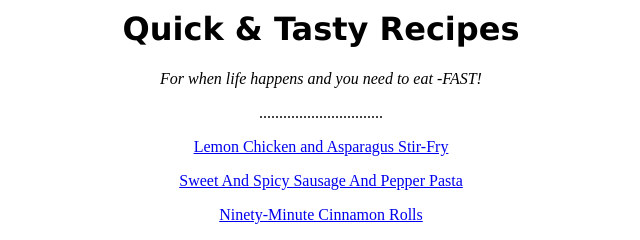
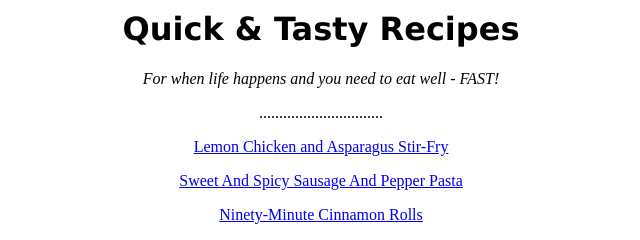
Before and after one commit to davidhinkley/odin-recipes, a plain HTML site: page index.html in a window 1280 px wide. Shown: the part 249-489 px from the top of the page, 319-959 px from the left. Drawn offline with Linux system fonts and the light colour scheme.

Commit message:
Added the word well to main page.

```diff
--- a/index.html
+++ b/index.html
@@ -4,14 +4,14 @@
     <meta charset="UTF-8">
     <meta http-equiv="X-UA-Compatible" content="IE=edge">
     <meta name="viewport" content="width=device-width, initial-scale=1.0">
-    <title>Odin's Recipes</title>
+    <title>Qick & Recipes</title>
 </head>
 <body><center>
     <img src="images/logo.png">
     <h1 style="font-family:verdana">
         Quick & Tasty Recipes<br>
     </h1>
-   <i>For when life happens and you need to eat -<em>FAST!</em></i>
+   <i>For when life happens and you need to eat well - <em>FAST!</em></i>
     <p>...............................</p>
     <p><a href="recipes/lemon-chicken-and-asparagus-stir-fry.html">Lemon Chicken and Asparagus Stir-Fry</a><p>
     <p><a href="recipes/sweet-and-spicy-sausage-and-pepper-pasta.html">Sweet And Spicy Sausage And Pepper Pasta</a></p>
```
